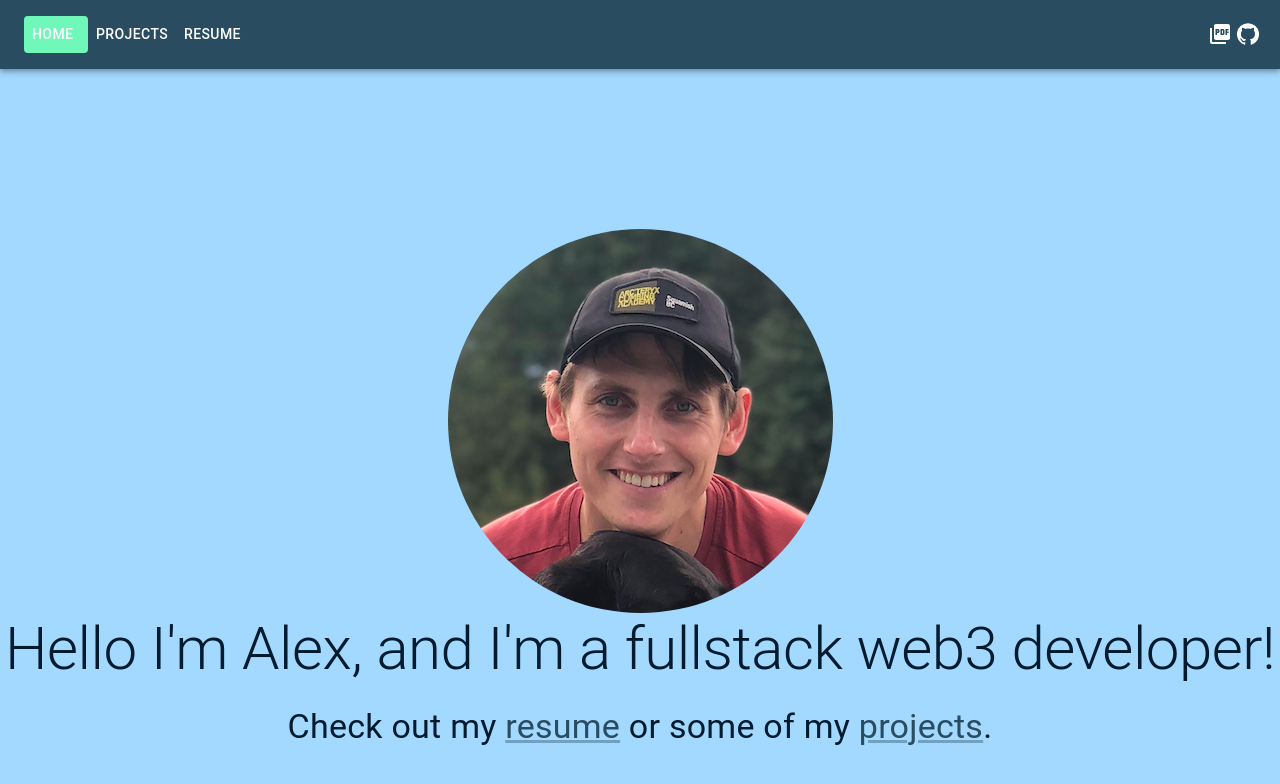
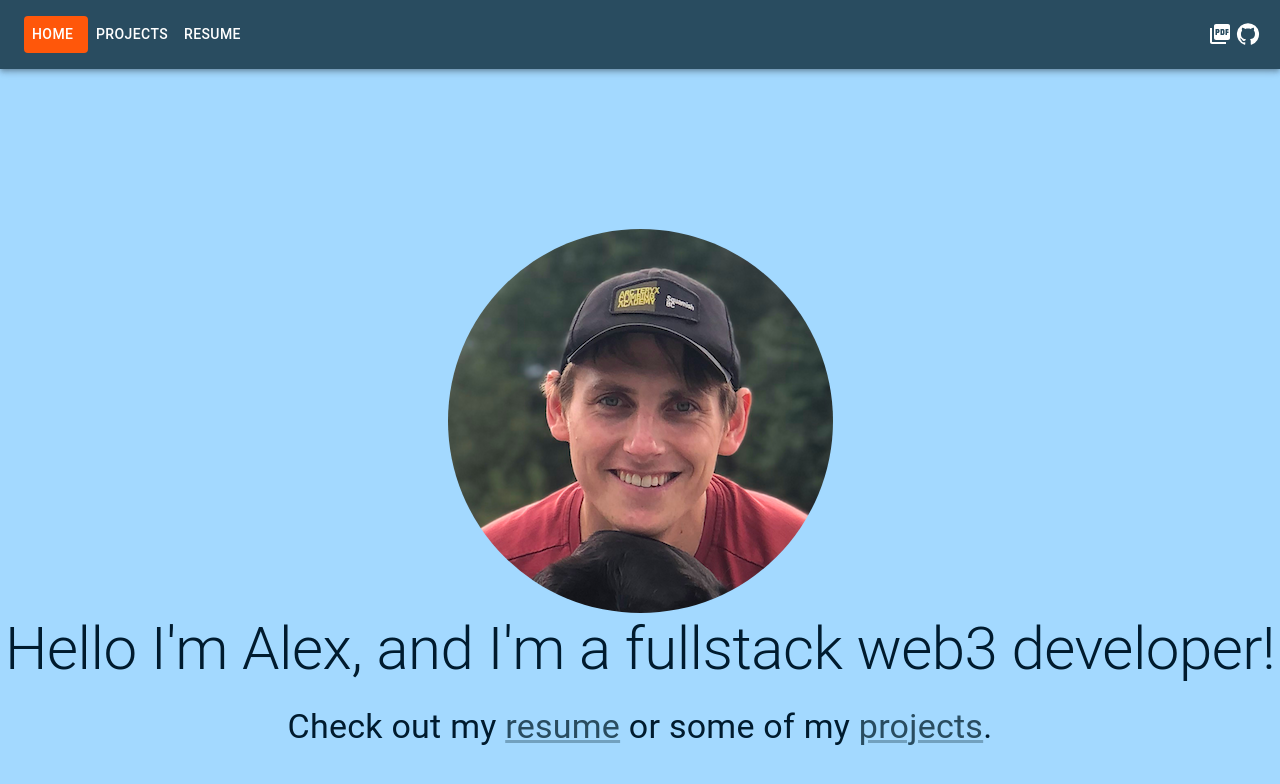
Before and after one commit to lalexgap/website, a React (Vite) app: page / in a window 1280 px wide. Shown: the top 784 px of the page. Built offline with nearby package versions, Linux system fonts and the light colour scheme.

Commit message:
tweak colors

```diff
--- a/src/theme.ts
+++ b/src/theme.ts
@@ -2,16 +2,11 @@ import { createTheme } from '@mui/material/styles';
 
 const theme = createTheme({
   palette: {
-    action:{selected:"#70F8BA"},
+    action:{selected:"#ff570a"},
     primary: {
       main: '#294C60',
 
     },
-
-    secondary: {
-      main: '#70F8BA',
-    },
-
     background: {
         default: '#a3d9ff',
         paper:"#ffffff"
@@ -19,7 +14,6 @@ const theme = createTheme({
         },
         text:{
             primary:'#001B2E',
-            secondary:"#70F8BA"
         }
   },
 
```
